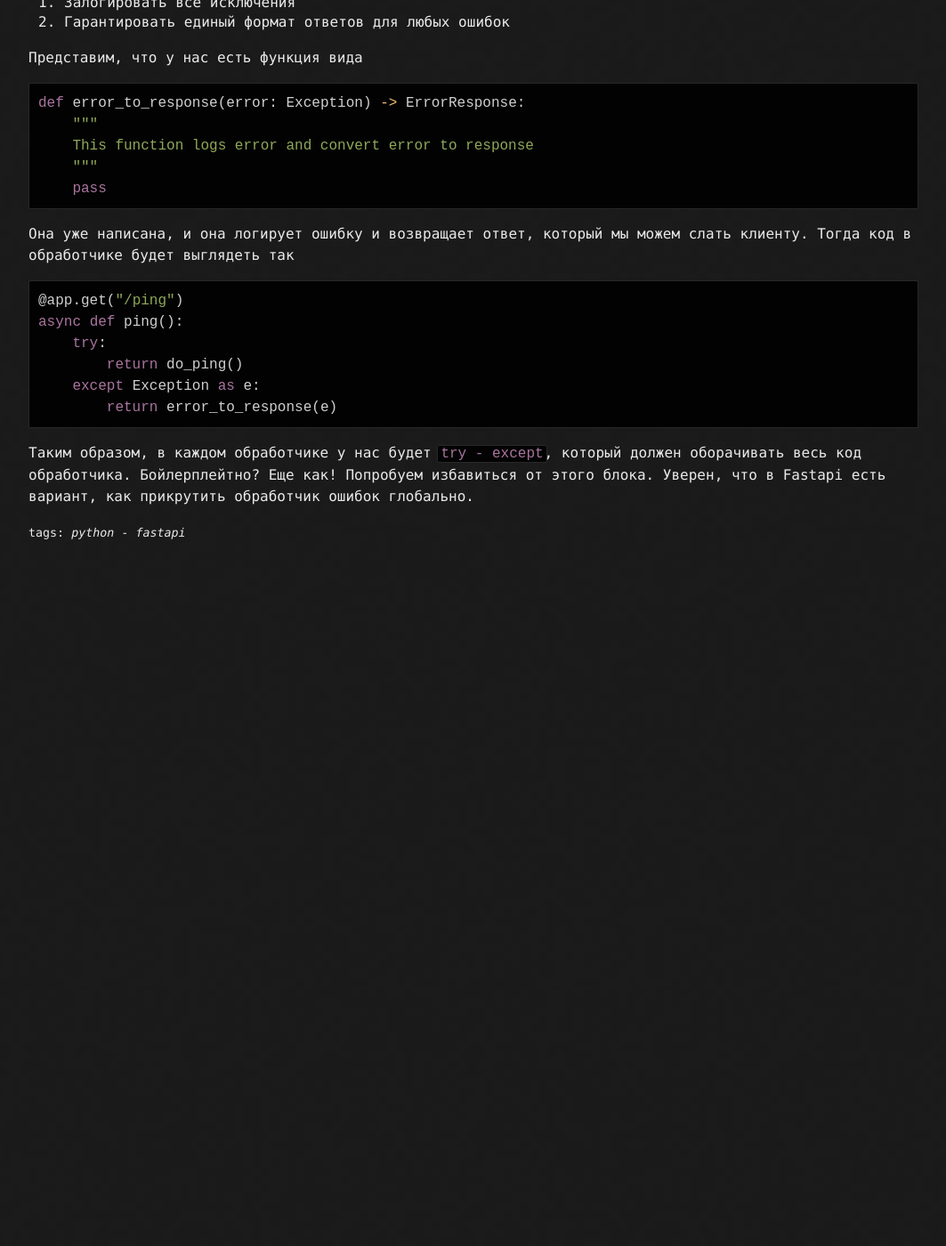
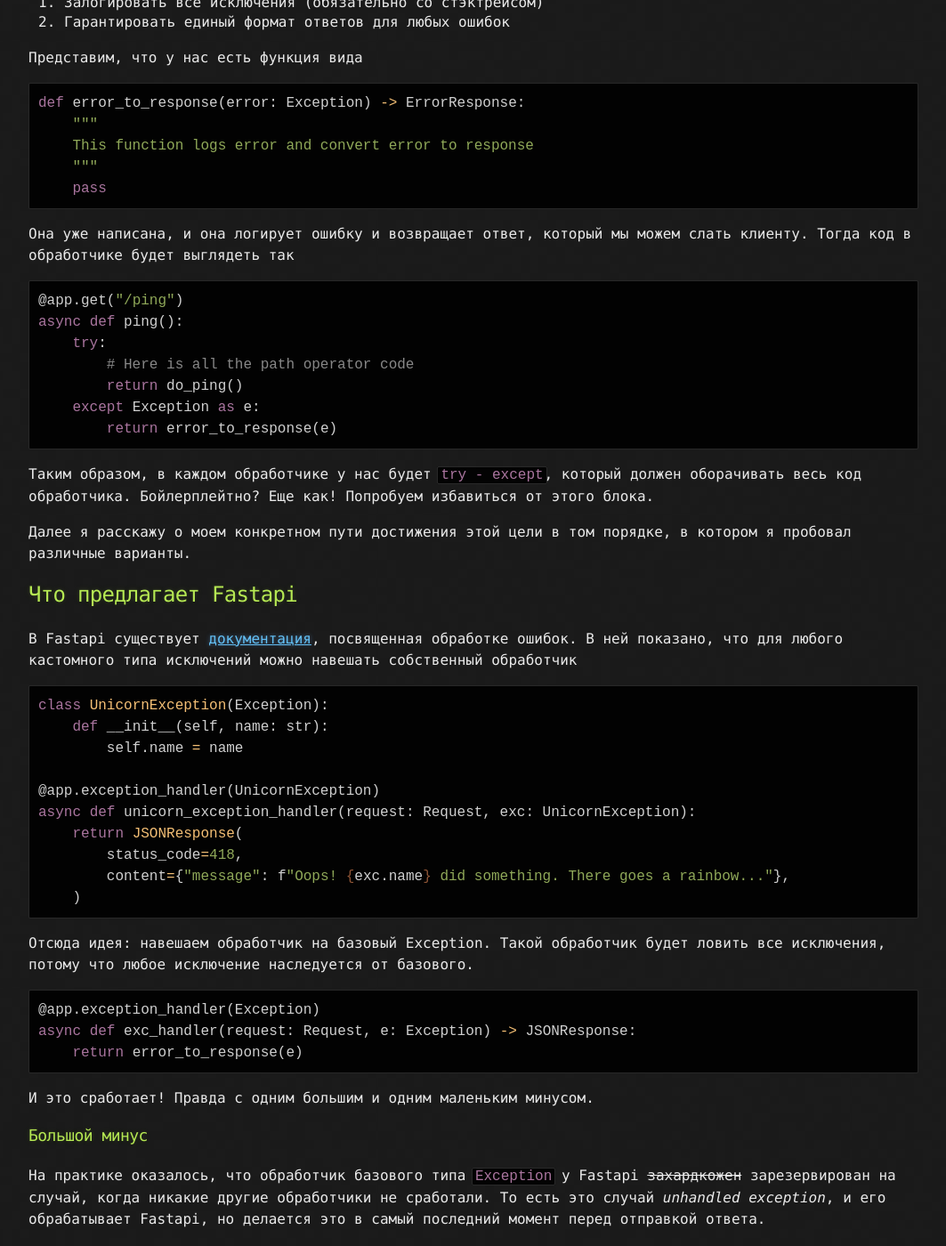
Before and after one commit to Feolius/feolius.github.io, a Jekyll site: the page built from _posts/2025-04-22-fastapi-catch-exceptions-ru.markdown, in a window 1280 px wide and 1400 px high, scrolled down 486 px. Shown: the whole window at 89% size, without its empty margins (108-1171 px from the left). Built offline with Jekyll 4.4.1, drawn with Linux system fonts in a browser that asks for light colours; comment, search, counter and statistics services are not loaded; before the commit the page ends 1116 px from its top, so only the background shows below that; some of the changed text lies outside the part shown.

Commit message:
Second post

````diff
--- a/_posts/2025-04-22-fastapi-catch-exceptions-ru.markdown
+++ b/_posts/2025-04-22-fastapi-catch-exceptions-ru.markdown
@@ -12,7 +12,7 @@ tags: "python fastapi"
 ## Проблематика
 Допустим мы хотим поймать все исключения, которые могут быть выброшены в обработчиках запросов в Fastapi. Это может
 быть необходимо когда нам надо
-1. Залогировать все исключения
+1. Залогировать все исключения (обязательно со стэктрейсом)
 2. Гарантировать единый формат ответов для любых ошибок
 
 Представим, что у нас есть функция вида
@@ -29,10 +29,56 @@ def error_to_response(error: Exception) -> ErrorResponse:
 @app.get("/ping")
 async def ping():
     try:
+        # Here is all the path operator code
         return do_ping()
     except Exception as e:
         return error_to_response(e)
 ```
 Таким образом, в каждом обработчике у нас будет `try - except`, который должен оборачивать весь код обработчика.
-Бойлерплейтно? Еще как! Попробуем избавиться от этого блока. Уверен, что в Fastapi есть вариант, как прикрутить
-обработчик ошибок глобально.
+Бойлерплейтно? Еще как! Попробуем избавиться от этого блока.
+
+Далее я расскажу о моем конкретном пути достижения этой цели в том порядке, в котором я пробовал различные варианты.
+
+## Что предлагает Fastapi
+
+В Fastapi существует [документация](https://fastapi.tiangolo.com/tutorial/handling-errors/), посвященная обработке
+ошибок. В ней показано, что для любого кастомного типа исключений можно навешать собственный обработчик
+```python
+class UnicornException(Exception):
+    def __init__(self, name: str):
+        self.name = name
+
+@app.exception_handler(UnicornException)
+async def unicorn_exception_handler(request: Request, exc: UnicornException):
+    return JSONResponse(
+        status_code=418,
+        content={"message": f"Oops! {exc.name} did something. There goes a rainbow..."},
+    )
+```
+
+Отсюда идея: навешаем обработчик на базовый Exception. Такой обработчик будет ловить все исключения, потому что любое
+исключение наследуется от базового.
+```python
+@app.exception_handler(Exception)
+async def exc_handler(request: Request, e: Exception) -> JSONResponse:
+    return error_to_response(e)
+```
+
+И это сработает! Правда с одним большим и одним маленьким минусом.
+
+### Большой минус
+
+На практике оказалось, что обработчик базового типа `Exception` у Fastapi ~~захардкожен~~ зарезервирован на случай,
+когда никакие другие обработчики не сработали. То есть это случай _unhandled exception_, и его обрабатывает Fastapi,
+но делается это в самый последний момент перед отправкой ответа.
+
+Этот обработчик существует по-умолчанию, и он возвращает 500 ошибку. Нашим кодом, мы просто переопределили его. И это
+сработало. Но мы хотим залогировать стэктрейс ошибки. И его раскрутка до обработчика приводит к тому, что мы видим
+в логах более 30 внутренних вызовов Fastapi, которые никакого отношения к нашей бизнес логике не имеют. Это просто
+засорение логов.
+
+### Маленький минус
+
+В Fastapi существуют два "встроенных" обработчика для исключений `HTTPException` и `RequestValidationError`.
+И если эти исключения выбрасываются, то они не попадают в наш обработчик. Вместо этого они обрабатываются собственными
+обработчиками. Эти обработчики можно лишь переопределить, но нельзя полностью выключить.
````
